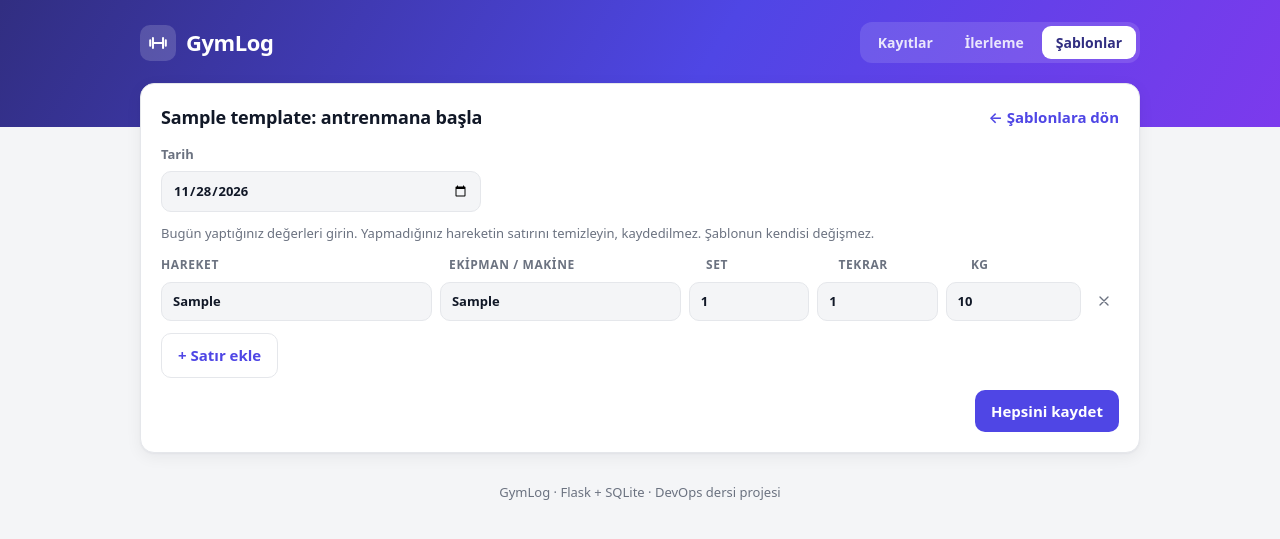
After one commit to simpaicik/DevOps, a Flask app: page /templates/1/start in a window 1280 px wide. The commit adds this page. Shown: the top 539 px of the page. Run offline with Flask 3, Linux system fonts and the light colour scheme; tables that the repository leaves empty hold one stand-in row (values such as "Sample post").

Commit message:
Antrenman şablonları: kaydetme, listeleme, silme ve tek tıkla bugüne yükleme
- Şablonlar sayfası (/templates): hareket listesi, isteğe bağlı set/tekrar/ağırlık,
  bir günün kayıtlarından doldurma
- Bugüne yükle: değerleri tam şablon doğrudan bugünün kayıtlarına eklenir,
  eksikse doldurma sayfası (/templates/<id>/start) açılır
- Ana sayfada Şablondan başla kartı, üst menüde Şablonlar
- Panoya 8. kart, README deneme adımları, tests/test_templates.py

Co-Authored-By: Claude Opus 5.5 <noreply@anthropic.com>
Claude-Session: https://claude.ai/code/session_01Tq5G7A3CtCTjDVbn8ruTWR

```diff
--- a/gymlog/routes.py
+++ b/gymlog/routes.py
@@ -7,6 +7,7 @@ from .exercises import EXERCISES_BY_GROUP
 from .progress import build_chart, progress_series
 from .records import best_lifts, personal_record_ids
 from .volume import daily_totals, exercise_totals, workout_volume
+from .workout_templates import form_rows, is_complete, validate_template, workouts_for_day
 
 bp = Blueprint("main", __name__)
 
@@ -90,6 +91,7 @@ def index():
         pr_ids=personal_record_ids(workouts),
         best=best_lifts(workouts),
         today=date.today().isoformat(),
+        templates=load_templates(db),
     )
 
 
@@ -101,17 +103,27 @@ def add_workout():
             flash(e, "error")
         return redirect(url_for("main.index"))
 
+    insert_workouts([data])
+    flash(f"{data['exercise']} kaydı eklendi.", "success")
+    return redirect(url_for("main.index"))
+
+
+def insert_workouts(rows):
+    """Kayıtları ekler; yeni kişisel rekor olanlar için bildirim gösterir."""
     db = get_db()
-    cur = db.execute(
-        "INSERT INTO workouts (date, exercise, equipment, sets, reps, weight_kg)"
-        " VALUES (:date, :exercise, :equipment, :sets, :reps, :weight_kg)",
-        data,
-    )
+    new_ids = {}
+    for data in rows:
+        cur = db.execute(
+            "INSERT INTO workouts (date, exercise, equipment, sets, reps, weight_kg)"
+            " VALUES (:date, :exercise, :equipment, :sets, :reps, :weight_kg)",
+            data,
+        )
+        new_ids[cur.lastrowid] = data
     db.commit()
-    flash(f"{data['exercise']} kaydı eklendi.", "success")
-    if cur.lastrowid in personal_record_ids(db.execute("SELECT * FROM workouts").fetchall()):
-        flash(f"Yeni kişisel rekor! {data['exercise']}: {data['weight_kg']:g} kg", "pr")
-    return redirect(url_for("main.index"))
+    prs = personal_record_ids(db.execute("SELECT * FROM workouts").fetchall())
+    for workout_id, data in new_ids.items():
+        if workout_id in prs:
+            flash(f"Yeni kişisel rekor! {data['exercise']}: {data['weight_kg']:g} kg", "pr")
 
 
 @bp.route("/workouts/<int:workout_id>/edit", methods=["GET", "POST"])
@@ -173,6 +185,126 @@ def progress():
     )
 
 
+def load_templates(db):
+    """Şablonları hareketleriyle birlikte, ada göre sıralı döndürür."""
+    templates = [dict(t, items=[]) for t in db.execute(
+        "SELECT * FROM templates ORDER BY name COLLATE NOCASE"
+    )]
+    by_id = {t["id"]: t for t in templates}
+    for item in db.execute("SELECT * FROM template_items ORDER BY template_id, position"):
+        by_id[item["template_id"]]["items"].append(dict(item))
+    for t in templates:
+        t["complete"] = all(is_complete(i) for i in t["items"])
+    return templates
+
+
+def get_template_or_404(template_id):
+    db = get_db()
+    template = next((t for t in load_templates(db) if t["id"] == template_id), None)
+    if template is None:
+        abort(404)
+    return template
+
+
+@bp.route("/templates", methods=["GET", "POST"])
+def templates():
+    """Şablon listesi (GET) ve yeni şablon kaydetme (POST)."""
+    db = get_db()
+    existing = load_templates(db)
+    rows = []
+    name = ""
+    if request.method == "POST":
+        name, items, errors = validate_template(request.form, [t["name"] for t in existing])
+        if not errors:
+            cur = db.execute("INSERT INTO templates (name) VALUES (?)", (name,))
+            db.executemany(
+                "INSERT INTO template_items (template_id, position, exercise, equipment, sets, reps, weight_kg)"
+                " VALUES (:template_id, :position, :exercise, :equipment, :sets, :reps, :weight_kg)",
+                [dict(i, template_id=cur.lastrowid, position=n) for n, i in enumerate(items)],
+            )
+            db.commit()
+            flash(f"\"{name}\" şablonu kaydedildi ({len(items)} hareket).", "success")
+            return redirect(url_for("main.templates"))
+        for e in errors:
+            flash(e, "error")
+        rows = form_rows(request.form)
+    elif request.args.get("from_date"):
+        # Bir günün kayıtlarından şablon taslağı: her hareketin o günkü ilk seti.
+        name = request.args.get("name", "")
+        seen = set()
+        for w in db.execute(
+            "SELECT * FROM workouts WHERE date = ? ORDER BY id", (request.args["from_date"],)
+        ):
+            if w["exercise"] not in seen:
+                seen.add(w["exercise"])
+                rows.append({"exercise": w["exercise"], "equipment": w["equipment"],
+                             "sets": w["sets"], "reps": w["reps"], "weight_kg": "%g" % w["weight_kg"]})
+    days = [r["date"] for r in db.execute("SELECT DISTINCT date FROM workouts ORDER BY date DESC LIMIT 30")]
+    return render_template(
+        "templates.html",
+        templates=existing,
+        rows=rows + [{}] * max(3, 6 - len(rows)),
+        name=name,
+        days=days,
+        exercises=exercise_options(used_exercises(db)),
+        equipment=DEFAULT_EQUIPMENT,
+    )
+
+
+@bp.post("/templates/<int:template_id>/delete")
+def delete_template(template_id):
+    template = get_template_or_404(template_id)
+    db = get_db()
+    db.execute("DELETE FROM template_items WHERE template_id = ?", (template_id,))
+    db.execute("DELETE FROM templates WHERE id = ?", (template_id,))
+    db.commit()
+    flash(f"\"{template['name']}\" şablonu silindi. Kayıtlı antrenmanlar etkilenmedi.", "success")
+    return redirect(url_for("main.templates"))
+
+
+@bp.post("/templates/<int:template_id>/apply")
+def apply_template(template_id):
+    """Tek tıkla yükleme: tüm değerleri dolu şablon bugünün kayıtlarına eklenir,
+    eksik değer varsa doldurma sayfası açılır."""
+    template = get_template_or_404(template_id)
+    if not template["complete"]:
+        flash("Bu şablonda set/tekrar/ağırlık eksik; değerleri girip kaydedin.", "info")
+        return redirect(url_for("main.start_template", template_id=template_id))
+    rows = workouts_for_day(template["items"], date.today().isoformat())
+    insert_workouts(rows)
+    flash(f"\"{template['name']}\" bugünün antrenmanına yüklendi ({len(rows)} kayıt).", "success")
+    return redirect(url_for("main.index"))
+
+
+@bp.route("/templates/<int:template_id>/start", methods=["GET", "POST"])
+def start_template(template_id):
+    """Şablonu bugüne yüklemeden önce değerleri gözden geçirip düzenleme sayfası."""
+    template = get_template_or_404(template_id)
+    day = date.today().isoformat()
+    rows = template["items"]
+    if request.method == "POST":
+        day = request.form.get("date", "").strip()
+        rows = form_rows(request.form)
+        checked = [validate_workout(dict(r, date=day)) for r in rows]
+        errors = [e for _, errs in checked for e in errs]
+        if not rows:
+            errors.append("Kaydedilecek hareket kalmadı.")
+        if not errors:
+            insert_workouts([data for data, _ in checked])
+            flash(f"\"{template['name']}\" antrenmanı kaydedildi ({len(rows)} kayıt).", "success")
+            return redirect(url_for("main.index"))
+        for e in dict.fromkeys(errors):
+            flash(e, "error")
+    return render_template(
+        "template_start.html",
+        template=template,
+        rows=rows,
+        day=day,
+        exercises=exercise_options(used_exercises(get_db())),
+        equipment=DEFAULT_EQUIPMENT,
+    )
+
+
 @bp.route("/health")
 def health():
     """CI ve dağıtım kontrolleri için basit sağlık uç noktası."""
--- a/gymlog/static/style.css
+++ b/gymlog/static/style.css
@@ -152,12 +152,47 @@ th.actions, td.actions { width: 1%; padding-left: 4px; padding-right: 4px; }
 .flash { padding: 11px 14px; border-radius: 10px; font-weight: 550; box-shadow: var(--shadow); }
 .flash.success { background: var(--ok-bg); color: var(--ok-fg); }
 .flash.error { background: var(--err-bg); color: var(--err-fg); }
+.flash.info { background: var(--accent-soft); color: var(--accent); }
 .flash.pr { background: var(--gold-soft); color: var(--gold); }
 .flash.pr::before { content: "🏆 "; }
 
 .empty { text-align: center; color: var(--muted); padding: 24px 0 8px; }
 .empty p { margin: 4px 0; }
 .footer { color: var(--muted); font-size: 13px; padding-top: 12px; padding-bottom: 32px; text-align: center; }
+
+/* Şablonlar */
+.small { font-size: 13px; }
+.chips { display: flex; flex-wrap: wrap; gap: 8px; }
+.chips form { margin: 0; }
+.chip { background: var(--accent-soft); color: var(--accent); border: 1px solid color-mix(in srgb, var(--accent) 30%, transparent); padding: 8px 14px; }
+.chip:hover { background: var(--accent); color: #fff; }
+.chip small { font-weight: 500; opacity: .8; margin-left: 4px; }
+@media (prefers-color-scheme: dark) { .chip { color: var(--accent); } .chip:hover { color: #0d1117; } }
+.btn-ghost { background: transparent; color: var(--accent); border: 1px solid var(--border); }
+.btn-ghost:hover { background: var(--accent-soft); }
+@media (prefers-color-scheme: dark) { .btn-ghost { color: var(--accent); } }
+.template-grid { display: grid; grid-template-columns: repeat(auto-fill, minmax(280px, 1fr)); gap: 14px; }
+.template-card { border: 1px solid var(--border); border-radius: 12px; padding: 14px 16px; background: var(--bg); display: flex; flex-direction: column; gap: 10px; }
+.template-card .card-head { margin-bottom: 0; }
+.template-card h3 { margin: 0; }
+.template-card .card-head form, .template-actions form { margin: 0; }
+.template-card p { margin: 0; }
+.template-items { margin: 0; padding-left: 20px; display: grid; gap: 6px; font-size: 14px; }
+.template-items .ti { display: flex; justify-content: space-between; gap: 10px; }
+.template-items li::marker { color: var(--muted); }
+.template-items .num { white-space: nowrap; font-variant-numeric: tabular-nums; color: var(--muted); }
+.template-actions button { white-space: nowrap; }
+#template-quick p { margin: 10px 0 0; }
+.picker label { white-space: nowrap; }
+.template-actions { display: flex; align-items: center; gap: 14px; margin-top: auto; }
+.template-form { display: grid; gap: 12px; }
+.template-form p { margin: 0; }
+.name-field { max-width: 320px; }
+.item-rows { display: grid; gap: 8px; }
+.item-row { display: grid; grid-template-columns: 1.8fr 1.6fr .8fr .8fr .9fr auto; gap: 8px; align-items: center; }
+.item-head span { font-size: 12px; text-transform: uppercase; letter-spacing: .05em; color: var(--muted); font-weight: 600; }
+.template-form .btn-ghost { justify-self: start; }
+.form-foot { display: flex; justify-content: flex-end; }
 
 /* Duyarlı düzen */
 @media (max-width: 860px) {
@@ -170,6 +205,11 @@ th.actions, td.actions { width: 1%; padding-left: 4px; padding-right: 4px; }
   .stats { grid-template-columns: repeat(2, 1fr); }
   .form-grid { grid-template-columns: repeat(2, 1fr); }
   .form-grid .wide { grid-column: 1 / -1; }
+  .item-head { display: none; }
+  .card-head .picker { flex-wrap: wrap; }
+  .picker label { flex-direction: column; align-items: stretch; gap: 6px; }
+  .item-row { grid-template-columns: repeat(3, 1fr) auto; padding-bottom: 8px; border-bottom: 1px solid var(--border); }
+  .item-row > label:nth-child(1), .item-row > label:nth-child(2) { grid-column: 1 / -1; }
   .stat-value { font-size: 22px; }
   .tagline { display: none; }
   .picker, .picker label, .picker select { width: 100%; min-width: 0; }
--- /dev/null
+++ b/gymlog/templates/_template_rows.html
@@ -0,0 +1,19 @@
+{# Şablon ve şablondan başlatma formlarındaki hareket satırları #}
+{% macro item_rows(rows) %}
+<div class="item-rows" data-rows>
+  <div class="item-row item-head" aria-hidden="true">
+    <span>Hareket</span><span>Ekipman / Makine</span><span>Set</span><span>Tekrar</span><span>Kg</span><span></span>
+  </div>
+  {% for r in rows %}
+  <div class="item-row">
+    <label><span class="sr-only">Hareket</span><input name="exercise" list="exercise-list" placeholder="Hareket" value="{{ r.exercise or '' }}"></label>
+    <label><span class="sr-only">Ekipman</span><input name="equipment" list="equipment-list" placeholder="Ekipman" value="{{ r.equipment or '' }}"></label>
+    <label><span class="sr-only">Set</span><input type="number" name="sets" min="1" placeholder="Set" value="{{ r.sets if r.sets is not none else '' }}"></label>
+    <label><span class="sr-only">Tekrar</span><input type="number" name="reps" min="1" placeholder="Tekrar" value="{{ r.reps if r.reps is not none else '' }}"></label>
+    <label><span class="sr-only">Ağırlık (kg)</span><input type="number" name="weight_kg" min="0" step="0.5" placeholder="Kg" value="{{ ('%g' % r.weight_kg if r.weight_kg is number else r.weight_kg) if r.weight_kg is not none else '' }}"></label>
+    <button type="button" class="icon-btn danger" title="Satırı temizle" aria-label="Satırı temizle" onclick="this.closest('.item-row').querySelectorAll('input').forEach(i => i.value = '')"><svg viewBox="0 0 24 24" width="16" height="16" fill="none" stroke="currentColor" stroke-width="2" stroke-linecap="round"><path d="M18 6 6 18M6 6l12 12"/></svg></button>
+  </div>
+  {% endfor %}
+</div>
+<button type="button" class="btn-ghost" onclick="const box = this.previousElementSibling, row = box.lastElementChild.cloneNode(true); row.querySelectorAll('input').forEach(i => i.value = ''); box.appendChild(row); row.querySelector('input').focus()">+ Satır ekle</button>
+{% endmacro %}
--- a/gymlog/templates/base.html
+++ b/gymlog/templates/base.html
@@ -20,6 +20,7 @@
       <nav class="nav" aria-label="Sayfalar">
         <a href="{{ url_for('main.index') }}"{% if request.endpoint in ('main.index', 'main.edit_workout') %} aria-current="page"{% endif %}>Kayıtlar</a>
         <a href="{{ url_for('main.progress') }}"{% if request.endpoint == 'main.progress' %} aria-current="page"{% endif %}>İlerleme</a>
+        <a href="{{ url_for('main.templates') }}"{% if request.endpoint in ('main.templates', 'main.start_template') %} aria-current="page"{% endif %}>Şablonlar</a>
       </nav>
     </div>
   </header>
--- /dev/null
+++ b/gymlog/templates/template_start.html
@@ -0,0 +1,19 @@
+{% extends "base.html" %}
+{% from "_template_rows.html" import item_rows %}
+{% block title %}{{ template.name }} · GymLog{% endblock %}
+{% block content %}
+<section class="card">
+  <div class="card-head">
+    <h2>{{ template.name }}: antrenmana başla</h2>
+    <a class="link-back" href="{{ url_for('main.templates') }}">← Şablonlara dön</a>
+  </div>
+  <form method="post" action="{{ url_for('main.start_template', template_id=template.id) }}" class="template-form">
+    <label class="name-field">Tarih <input type="date" name="date" value="{{ day }}" required></label>
+    <p class="muted small">Bugün yaptığınız değerleri girin. Yapmadığınız hareketin satırını temizleyin, kaydedilmez. Şablonun kendisi değişmez.</p>
+    {{ item_rows(rows) }}
+    <div class="form-foot"><button type="submit">Hepsini kaydet</button></div>
+  </form>
+  <datalist id="exercise-list">{% for n, group in exercises %}<option value="{{ n }}" label="{{ group }}">{% endfor %}</datalist>
+  <datalist id="equipment-list">{% for e in equipment %}<option value="{{ e }}">{% endfor %}</datalist>
+</section>
+{% endblock %}
```
Also changed, not shown: docs/BOARD.md (+11 -0 lines), gymlog/schema.sql (+18 -0 lines), gymlog/templates/index.html (+19 -0 lines), gymlog/templates/templates.html (added, +62 -0 lines), gymlog/workout_templates.py (added, +70 -0 lines), tests/test_templates.py (added, +144 -0 lines), README.md.
